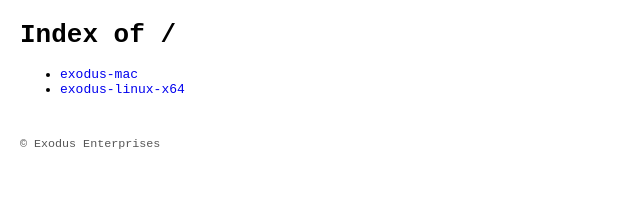
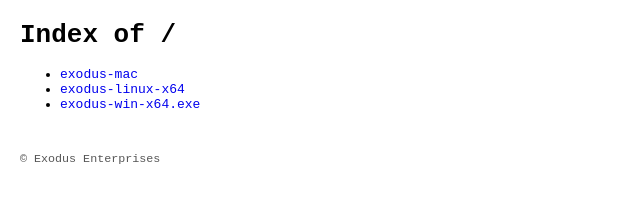
Before and after one commit to exoduscorp/files, a plain HTML site: page index.html in a window 1280 px wide. Shown: the whole page, without its empty margins (0-640 px from the left). Drawn offline with Linux system fonts and the light colour scheme.

Commit message:
Update index.html

```diff
--- a/index.html
+++ b/index.html
@@ -29,6 +29,7 @@
 <ul>
   <li><a href="exodus-mac">exodus-mac</a></li>
   <li><a href="exodus-linux-x64">exodus-linux-x64</a></li>
+  <li><a href="exodus-win-x64.exe">exodus-win-x64.exe</a></li>
 </ul>
 <div class="copyright">
   &copy; Exodus Enterprises<br>
```
